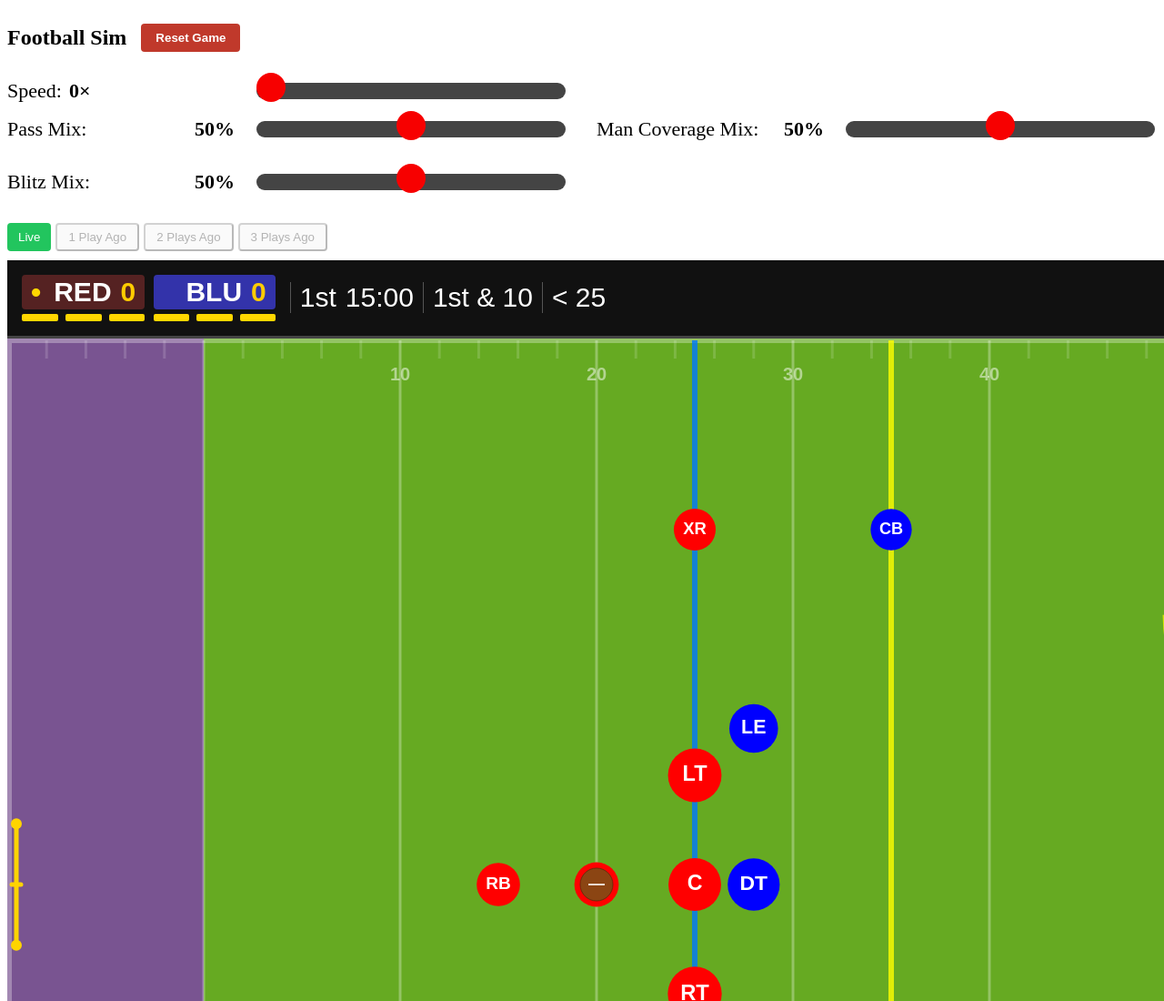
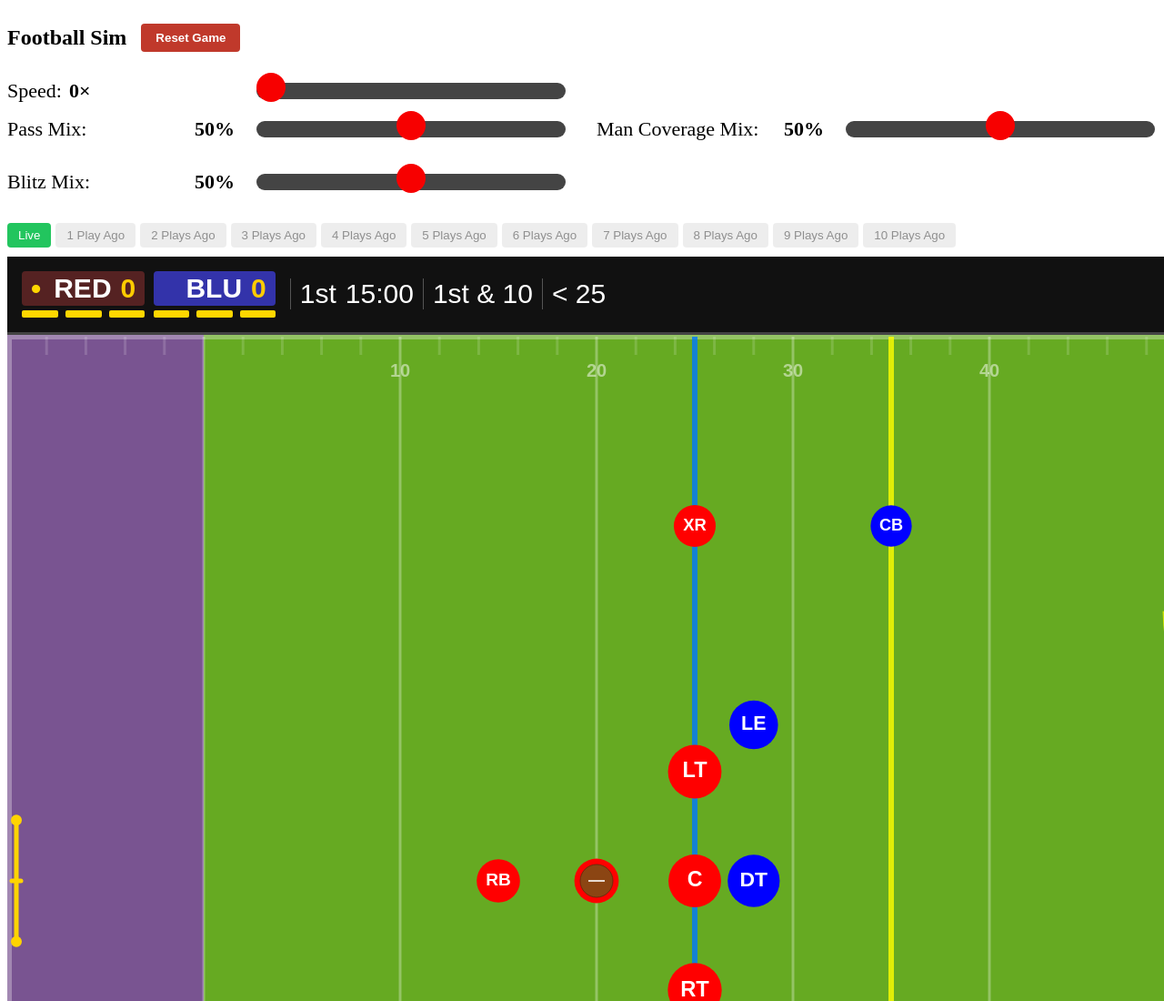
Before and after one commit to philliparaujo/fm-sim, a website built with Vite: page index.html in a window 1280 px wide. Shown: the top 1100 px of the page at 91% size. Built offline with nearby package versions, Linux system fonts and the light colour scheme; animation ran at ten frames a second.

Commit message:
Now easier to customize replay count and fixed punting safety bugs

```diff
--- a/index.html
+++ b/index.html
@@ -80,45 +80,12 @@
         </div>
       </div>
 
-      <div id="replay-controls" style="margin: 10px 0; display: flex; gap: 5px">
-        <button
-          id="btn-replay-live"
-          class="replay-btn active-mode"
-          style="
-            background: #22c55e;
-            color: white;
-            border: none;
-            padding: 6px 12px;
-            cursor: pointer;
-            border-radius: 4px;
-          "
-        >
-          Live
-        </button>
-        <button
-          id="btn-replay-1"
-          class="replay-btn"
-          disabled
-          style="padding: 6px 12px; cursor: pointer; border-radius: 4px"
-        >
-          1 Play Ago
-        </button>
-        <button
-          id="btn-replay-2"
-          class="replay-btn"
-          disabled
-          style="padding: 6px 12px; cursor: pointer; border-radius: 4px"
-        >
-          2 Plays Ago
-        </button>
-        <button
-          id="btn-replay-3"
-          class="replay-btn"
-          disabled
-          style="padding: 6px 12px; cursor: pointer; border-radius: 4px"
-        >
-          3 Plays Ago
-        </button>
+      <div
+        id="replay-controls"
+        style="margin: 10px 0; display: flex; gap: 5px; flex-wrap: wrap"
+      >
+        <button id="btn-replay-live" class="replay-btn active-mode">Live</button>
+        <!-- "N Plays Ago" buttons are generated from NUM_REPLAYS in replayControls.ts -->
       </div>
 
       <div id="scoreboard" class="scoreboard">
--- a/public/styles/scoreboard.css
+++ b/public/styles/scoreboard.css
@@ -20,6 +20,23 @@ header {
 }
 .reset-btn:hover {
   background: #e74c3c;
+}
+
+.replay-btn {
+  border: none;
+  padding: 6px 12px;
+  cursor: pointer;
+  border-radius: 4px;
+  background: #ddd;
+  color: #222;
+}
+.replay-btn:disabled {
+  cursor: default;
+  opacity: 0.5;
+}
+.replay-btn.active-mode {
+  background: #22c55e;
+  color: white;
 }
 
 .scoreboard {
--- a/src/sim/replay.ts
+++ b/src/sim/replay.ts
@@ -1,12 +1,15 @@
 import { ReplayFrame, State } from "../core/types";
 import { state } from ".";
 
+// Stores up to NUM_REPLAYS plays. [0] = 1 play ago, [1] = 2 ago, ...
 let currentPlayFrames: ReplayFrame[] = [];
-let completedPlays: ReplayFrame[][] = []; // Stores up to 3 plays. [0] = 1 play ago, [1] = 2 ago, [2] = 3 ago
+let completedPlays: ReplayFrame[][] = [];
 let replayMode: "live" | number = "live";
 let replayFrameIndex = 0;
 
-const NUM_REPLAYS = 3; // Can't change due to replayControls.ts logic, btn-replay-{#} buttons
+/** How many past plays to keep for replay. The replay buttons are generated
+ * from this, so changing it is all that's needed. */
+export const NUM_REPLAYS = 10;
 
 /** Selects a specific replay index or to watch live */
 function setReplayMode(mode: "live" | number) {
--- a/src/ui/replayControls.ts
+++ b/src/ui/replayControls.ts
@@ -1,38 +1,45 @@
-import { getCompletedPlaysCount, setReplayMode } from "../sim/replay";
+import { getCompletedPlaysCount, NUM_REPLAYS, setReplayMode } from "../sim/replay";
 
-/** Wires the live/replay buttons and unlocks them as plays are recorded. */
+/** Generates the replay buttons from NUM_REPLAYS, wires selection, and unlocks
+ * them as plays are recorded. */
 export function setupReplayControls() {
-  const buttons = document.querySelectorAll(".replay-btn");
+  const container = document.getElementById("replay-controls")!;
+
+  // Generate one "N Plays Ago" button per stored replay (disabled until recorded)
+  for (let i = 1; i <= NUM_REPLAYS; i++) {
+    const btn = document.createElement("button");
+    btn.id = `btn-replay-${i}`;
+    btn.className = "replay-btn";
+    btn.disabled = true;
+    btn.textContent = i === 1 ? "1 Play Ago" : `${i} Plays Ago`;
+    container.appendChild(btn);
+  }
+
+  const buttons = container.querySelectorAll(".replay-btn");
 
   buttons.forEach((btn) => {
     btn.addEventListener("click", (e) => {
       const target = e.target as HTMLButtonElement;
 
-      // Clear visual active highlights
-      buttons.forEach((b) => ((b as HTMLButtonElement).style.background = ""));
-      target.style.background = "#22c55e"; // Highlight current selection
-      target.style.color = "white";
+      buttons.forEach((b) => b.classList.remove("active-mode"));
+      target.classList.add("active-mode");
 
       if (target.id === "btn-replay-live") {
         setReplayMode("live");
       } else {
-        // Map button selections directly to 0, 1, or 2 array entries
+        // "btn-replay-1" -> index 0, "btn-replay-2" -> index 1, ...
         const playIndex = parseInt(target.id.replace("btn-replay-", "")) - 1;
         setReplayMode(playIndex);
       }
     });
   });
 
-  // Listen for the custom event sent when a play ends to unlock available buttons
+  // Unlock buttons for however many plays have been recorded so far
   window.addEventListener("playRecorded", () => {
     const totalHistory = getCompletedPlaysCount();
-    for (let i = 1; i <= 3; i++) {
-      const btn = document.getElementById(
-        `btn-replay-${i}`,
-      ) as HTMLButtonElement;
-      if (btn && i <= totalHistory) {
-        btn.removeAttribute("disabled");
-      }
+    for (let i = 1; i <= NUM_REPLAYS; i++) {
+      const btn = document.getElementById(`btn-replay-${i}`) as HTMLButtonElement;
+      if (btn && i <= totalHistory) btn.removeAttribute("disabled");
     }
   });
 }
--- a/src/utils/stats.ts
+++ b/src/utils/stats.ts
@@ -27,7 +27,7 @@ import {
   slantRoute,
   streakRoute,
 } from "./route";
-import { ENDZONE_W, W } from "./units";
+import { ENDZONE_W } from "./units";
 
 /** Returns the count of non-special teams plays */
 export function numPlays(stats: Stats): number {
@@ -269,19 +269,26 @@ export function checkIfFieldGoal(
   return reason === "fieldgoal";
 }
 
+// Play endings where the ball is downed live at its spot, so ball position
+// decides the outcome. Every other ending (incomplete, interception, punt,
+// fieldgoal, touchdown) is a dead-ball / special-teams result and can never be
+// a safety no matter where the ball froze.
+const BALL_DOWNED_REASONS: PlayEndReason[] = ["tackle", "sack"];
+
+/** A safety: the offense is tackled or sacked with the ball in its own endzone. */
 export function checkIfSafety(state: State, reason: PlayEndReason): boolean {
-  // Incompletions (ball dead at the LOS) and interceptions (defense's ball)
-  // never score a safety, regardless of where the ball froze
-  if (reason === "incomplete" || reason === "interception") return false;
-  return state.ball.loc.x <= ENDZONE_W;
+  return (
+    BALL_DOWNED_REASONS.includes(reason) && state.ball.loc.x <= ENDZONE_W
+  );
 }
 
+/** A touchdown is signalled explicitly when a ball carrier crosses the goal
+ * line (see triggerMove), so it's keyed on the reason, not ball position. */
 export function checkIfTouchdown(
-  state: State,
+  _state: State,
   reason: PlayEndReason,
 ): boolean {
-  if (reason === "incomplete" || reason === "interception") return false;
-  return state.ball.loc.x >= W + ENDZONE_W;
+  return reason === "touchdown";
 }
 
 // 2) Rush play
```
